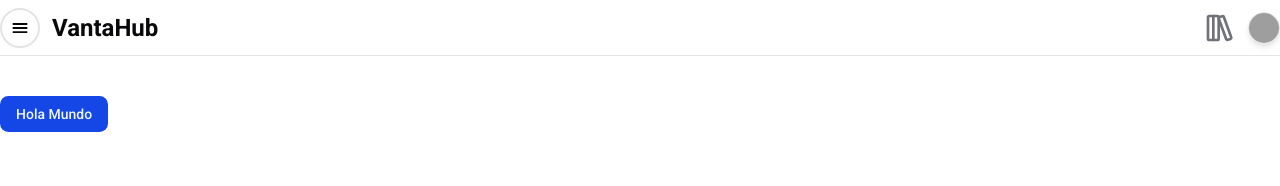
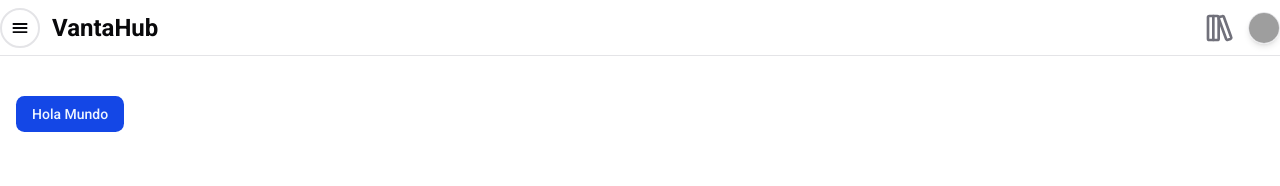
Before and after one commit to Gyulo94/vantahub-next, a Next.js app: page / in a window 1280 px wide. Shown: the top 186 px of the page. Built offline with nearby package versions, Linux system fonts and the light colour scheme; grey boxes are pictures that could not be loaded.

Commit message:
design: cambiar el valor de padding

```diff
--- a/app/(root)/layout.tsx
+++ b/app/(root)/layout.tsx
@@ -8,7 +8,7 @@ export default function RootLayout({
   return (
     <main className="flex min-h-screen flex-col w-full">
       <Navbar />
-      <div className="w-full max-w-7xl mx-auto mt-5 md:mt-10 px-4 lg:px-0">
+      <div className="w-full max-w-7xl mx-auto mt-5 md:mt-10 px-4 lx:px-0">
         {children}
       </div>
     </main>
--- a/components/shared/header/navbar.tsx
+++ b/components/shared/header/navbar.tsx
@@ -6,7 +6,7 @@ import { NAV_ITEMS } from "@/lib/constants";
 export default function Navbar() {
   return (
     <header className="w-full h-14 flex border-b backdrop-blur-xs">
-      <nav className="w-full max-w-7xl flex items-center justify-between px-4 lg:px-0 py-2 mx-auto">
+      <nav className="w-full max-w-7xl flex items-center justify-between px-4 xl:px-0 py-2 mx-auto">
         <Logo />
         <div className="flex items-center gap-3">
           {NAV_ITEMS.map((item) => (
```
